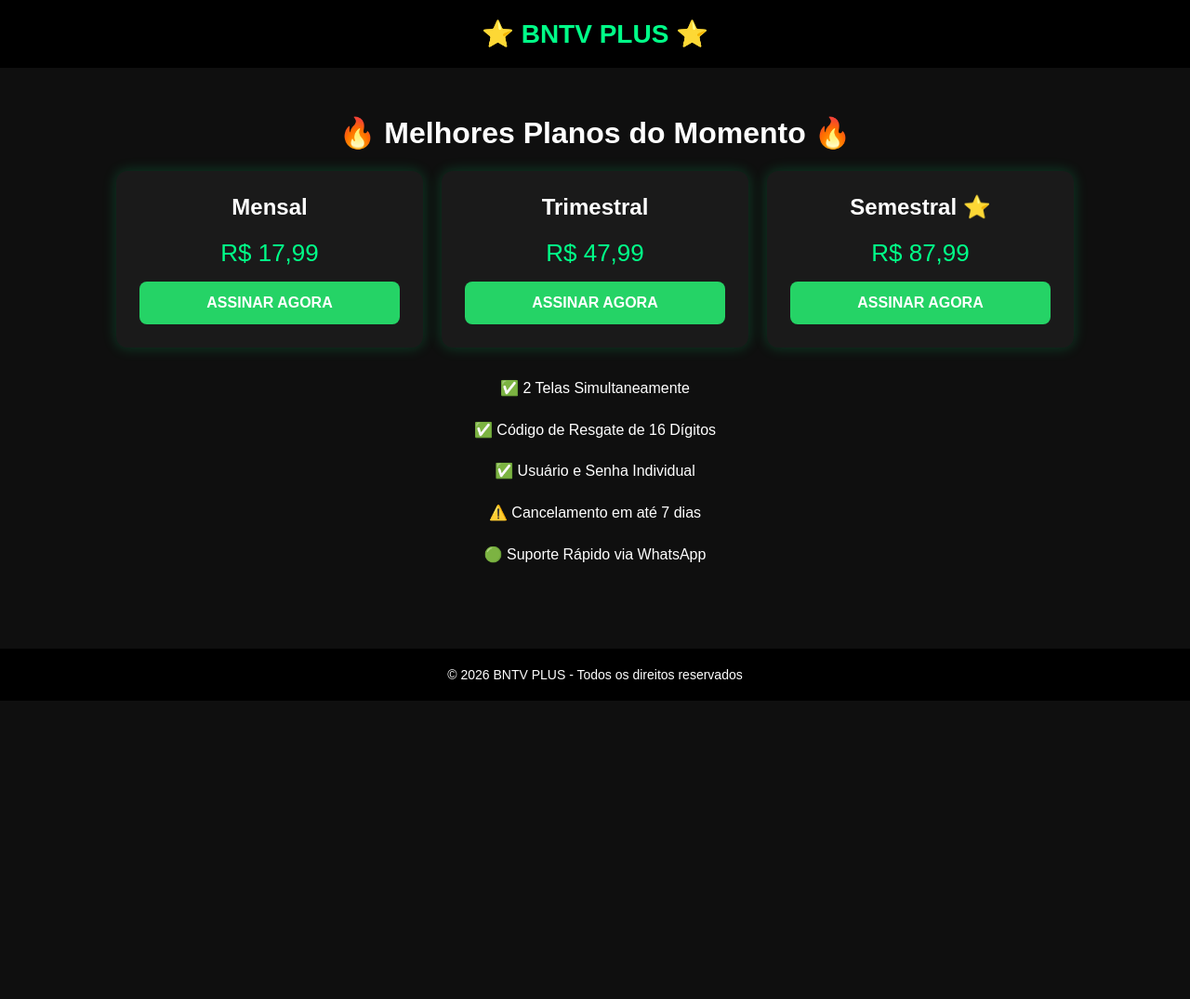
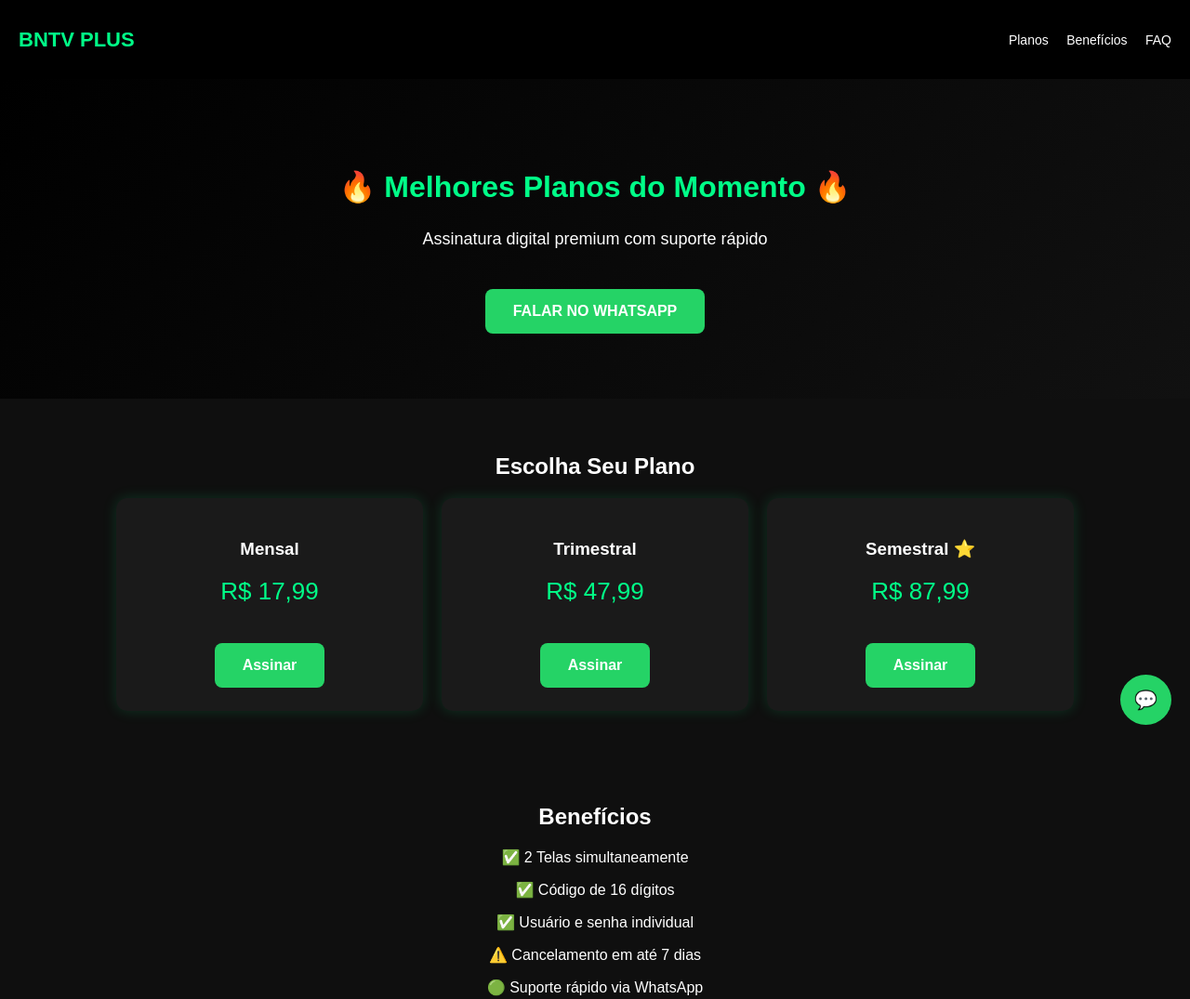
Before and after one commit to bruninho200516-dev/iptv, a plain HTML site: page index.htm in a window 1280 px wide. Shown: the top 1075 px of the page at 93% size. Before the commit the page ends 800 px from the top, so only its background shows below. Drawn offline with Linux system fonts and the light colour scheme.

Commit message:
Update index.htm

```diff
--- a/index.htm
+++ b/index.htm
@@ -1,4 +1,3 @@
-
 <!DOCTYPE html>
 <html lang="pt-br">
 <head>
@@ -14,17 +13,49 @@
 }
 header{
     background:black;
-    padding:20px;
+    padding:15px 20px;
+    display:flex;
+    justify-content:space-between;
+    align-items:center;
+}
+header h1{
+    color:#00ff88;
+    font-size:22px;
+}
+nav a{
+    color:white;
+    text-decoration:none;
+    margin-left:15px;
+    font-size:14px;
+}
+.banner{
     text-align:center;
-    font-size:28px;
-    font-weight:bold;
+    padding:70px 20px;
+    background:linear-gradient(135deg,#000,#111);
+}
+.banner h2{
+    font-size:32px;
     color:#00ff88;
 }
-.section{
-    padding:30px 20px;
+.banner p{
+    margin-top:10px;
+    font-size:18px;
+}
+.button-main{
+    display:inline-block;
+    margin-top:25px;
+    padding:15px 30px;
+    background:#25D366;
+    color:white;
+    text-decoration:none;
+    border-radius:8px;
+    font-weight:bold;
+}
+.plans{
+    padding:40px 20px;
     text-align:center;
 }
-.plans{
+.cards{
     display:flex;
     flex-wrap:wrap;
     justify-content:center;
@@ -35,91 +66,111 @@
     padding:25px;
     border-radius:12px;
     width:280px;
-    box-shadow:0 0 15px rgba(0,255,136,0.2);
-}
-.card h2{
-    margin-top:0;
+    box-shadow:0 0 15px rgba(0,255,136,0.15);
 }
 .price{
     font-size:26px;
     color:#00ff88;
     margin:15px 0;
 }
-.button{
-    display:block;
-    padding:14px;
+.features{
+    padding:40px 20px;
+    text-align:center;
+}
+.faq{
+    padding:40px 20px;
+}
+footer{
+    background:black;
+    padding:20px;
+    text-align:center;
+    font-size:14px;
+}
+.whatsapp-float{
+    position:fixed;
+    bottom:20px;
+    right:20px;
     background:#25D366;
     color:white;
+    padding:15px;
+    border-radius:50%;
     text-decoration:none;
-    border-radius:8px;
-    font-weight:bold;
-}
-.button:hover{
-    opacity:0.9;
-}
-.features{
-    margin-top:30px;
-    line-height:1.8;
-}
-.footer{
-    text-align:center;
-    padding:20px;
-    background:black;
-    margin-top:40px;
-    font-size:14px;
+    font-size:20px;
 }
 </style>
 </head>
 <body>
 
 <header>
-⭐ BNTV PLUS ⭐
+<h1>BNTV PLUS</h1>
+<nav>
+<a href="#planos">Planos</a>
+<a href="#beneficios">Benefícios</a>
+<a href="#faq">FAQ</a>
+</nav>
 </header>
 
-<div class="section">
-<h1>🔥 Melhores Planos do Momento 🔥</h1>
+<section class="banner">
+<h2>🔥 Melhores Planos do Momento 🔥</h2>
+<p>Assinatura digital premium com suporte rápido</p>
+<a class="button-main" href="https://wa.me/5591992704278?text=Olá quero mais informações" target="_blank">
+FALAR NO WHATSAPP
+</a>
+</section>
 
-<div class="plans">
+<section id="planos" class="plans">
+<h2>Escolha Seu Plano</h2>
+<div class="cards">
 
 <div class="card">
-<h2>Mensal</h2>
+<h3>Mensal</h3>
 <div class="price">R$ 17,99</div>
-<a class="button" href="https://wa.me/5591992704278?text=Olá%20quero%20assinar%20plano%20mensal" target="_blank">
-ASSINAR AGORA
+<a class="button-main" href="https://wa.me/5591992704278?text=Quero plano mensal" target="_blank">
+Assinar
 </a>
 </div>
 
 <div class="card">
-<h2>Trimestral</h2>
+<h3>Trimestral</h3>
 <div class="price">R$ 47,99</div>
-<a class="button" href="https://wa.me/5591992704278?text=Olá%20quero%20assinar%20plano%20trimestral" target="_blank">
-ASSINAR AGORA
+<a class="button-main" href="https://wa.me/5591992704278?text=Quero plano trimestral" target="_blank">
+Assinar
 </a>
 </div>
 
 <div class="card">
-<h2>Semestral ⭐</h2>
+<h3>Semestral ⭐</h3>
 <div class="price">R$ 87,99</div>
-<a class="button" href="https://wa.me/5591992704278?text=Olá%20quero%20assinar%20plano%20semestral" target="_blank">
-ASSINAR AGORA
+<a class="button-main" href="https://wa.me/5591992704278?text=Quero plano semestral" target="_blank">
+Assinar
 </a>
 </div>
 
 </div>
+</section>
 
-<div class="features">
-<p>✅ 2 Telas Simultaneamente</p>
-<p>✅ Código de Resgate de 16 Dígitos</p>
-<p>✅ Usuário e Senha Individual</p>
+<section id="beneficios" class="features">
+<h2>Benefícios</h2>
+<p>✅ 2 Telas simultaneamente</p>
+<p>✅ Código de 16 dígitos</p>
+<p>✅ Usuário e senha individual</p>
 <p>⚠️ Cancelamento em até 7 dias</p>
-<p>🟢 Suporte Rápido via WhatsApp</p>
-</div>
+<p>🟢 Suporte rápido via WhatsApp</p>
+</section>
 
-</div>
+<section id="faq" class="faq">
+<h2>Perguntas Frequentes</h2>
+<p><strong>Como recebo acesso?</strong><br>Após confirmação do pagamento via WhatsApp.</p>
+<p><strong>Tem garantia?</strong><br>Sim, 7 dias de garantia.</p>
+</section>
 
-<div class="footer">
-© 2026 BNTV PLUS - Todos os direitos reservados
-</div>
+<footer>
+© 2026 BNTV PLUS – Todos os direitos reservados
+</footer>
+
+<a class="whatsapp-float" href="https://wa.me/5591992704278" target="_blank">
+💬
+</a>
 
 </body>
 </html>
```
